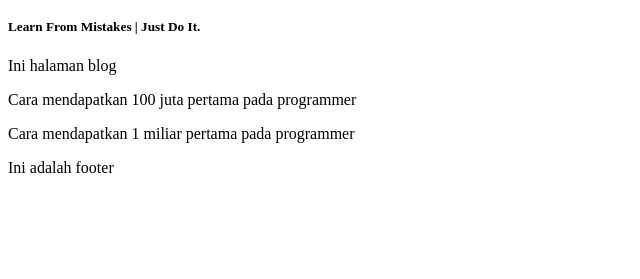
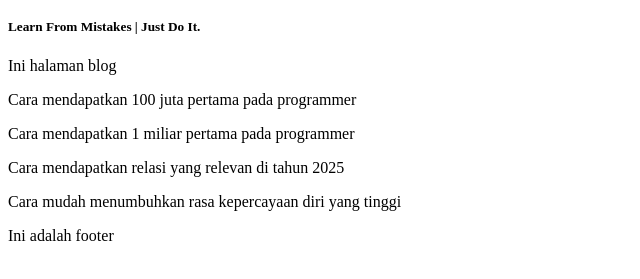
Before and after one commit to RyanHandhika/CompanyProfile, a plain HTML site: page blog.html in a window 1280 px wide. Shown: the part 131-410 px from the top of the page, without its empty margins (0-640 px from the left). Drawn offline with Linux system fonts and the light colour scheme.

Commit message:
Menambahkan berita pada halaman blog

```diff
--- a/blog.html
+++ b/blog.html
@@ -13,6 +13,8 @@
     <p>Ini halaman blog</p>
     <p>Cara mendapatkan 100 juta pertama pada programmer</p>
     <p>Cara mendapatkan 1 miliar pertama pada programmer</p>
+    <p>Cara mendapatkan relasi yang relevan di tahun 2025</p>
+    <p>Cara mudah menumbuhkan rasa kepercayaan diri yang tinggi</p>
     <form></form>
     <footer>Ini adalah footer</footer>
   </body>
```
